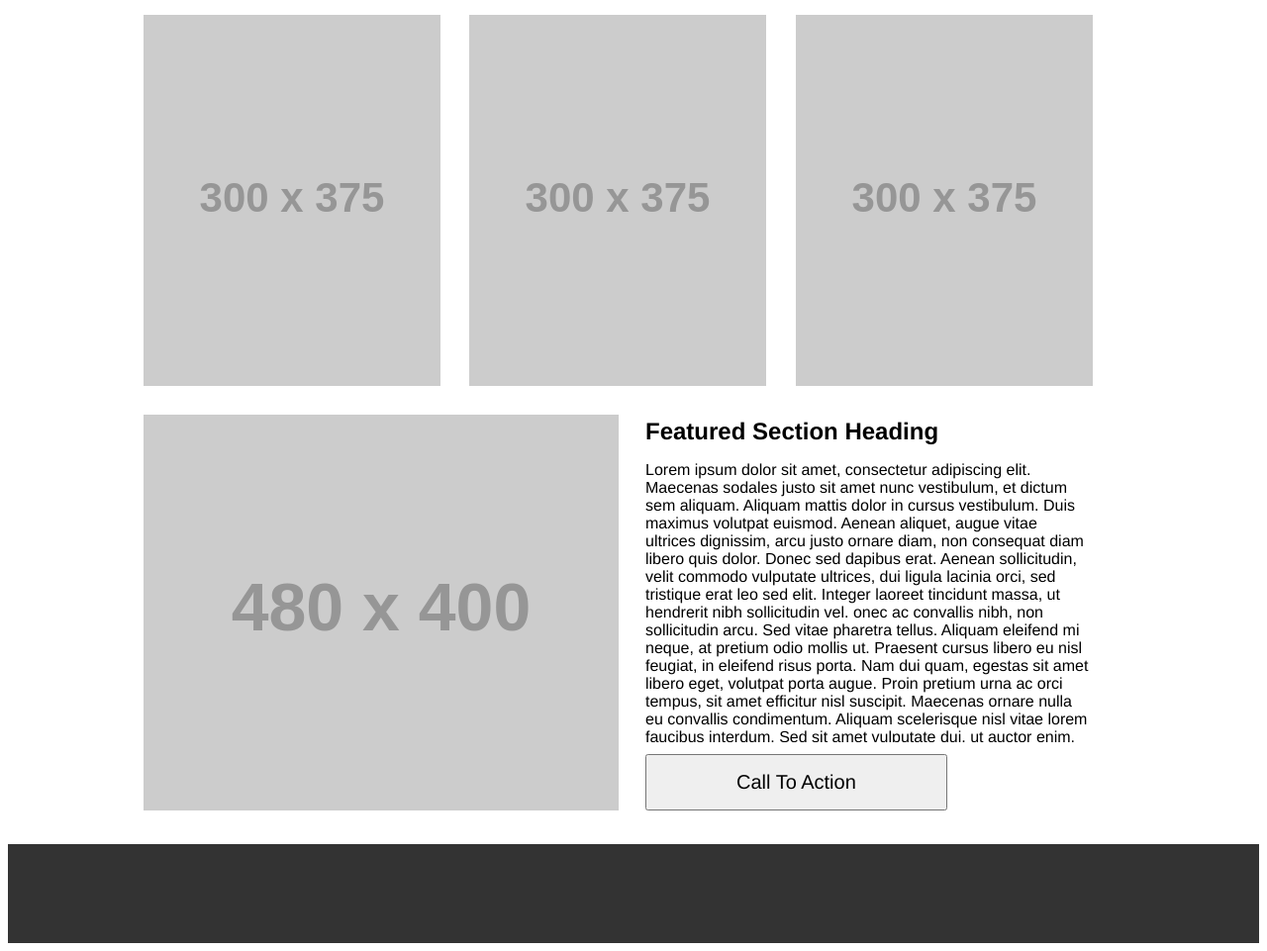
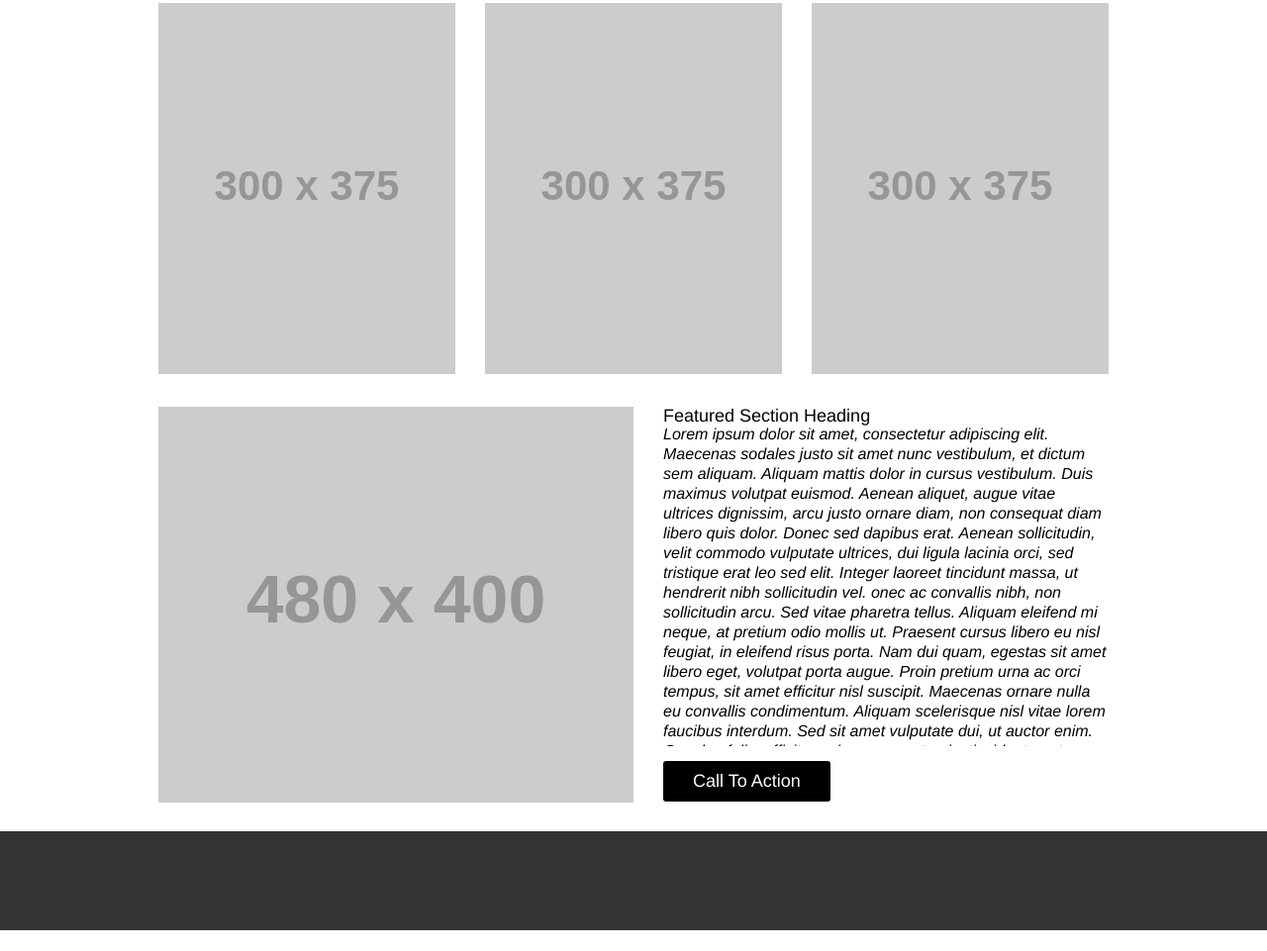
Before and after one commit to Yaspesberro/wireframe, a plain HTML site: page index.html in a window 1280 px wide. Shown: the part 610-1571 px from the top of the page at 99% size. After the commit the page ends 1550 px from the top, so only its background shows below. Drawn offline with Linux system fonts and the light colour scheme; placeholder pictures from the web are drawn by us.

Commit message:
Added class example

```diff
--- /dev/null
+++ b/css/reset.css
@@ -0,0 +1,48 @@
+/* http://meyerweb.com/eric/tools/css/reset/
+   v2.0 | 20110126
+   License: none (public domain)
+*/
+
+html, body, div, span, applet, object, iframe,
+h1, h2, h3, h4, h5, h6, p, blockquote, pre,
+a, abbr, acronym, address, big, cite, code,
+del, dfn, em, img, ins, kbd, q, s, samp,
+small, strike, strong, sub, sup, tt, var,
+b, u, i, center,
+dl, dt, dd, ol, ul, li,
+fieldset, form, label, legend,
+table, caption, tbody, tfoot, thead, tr, th, td,
+article, aside, canvas, details, embed,
+figure, figcaption, footer, header, hgroup,
+menu, nav, output, ruby, section, summary,
+time, mark, audio, video {
+	margin: 0;
+	padding: 0;
+	border: 0;
+	font-size: 100%;
+	font: inherit;
+	vertical-align: baseline;
+}
+/* HTML5 display-role reset for older browsers */
+article, aside, details, figcaption, figure,
+footer, header, hgroup, menu, nav, section {
+	display: block;
+}
+body {
+	line-height: 1;
+}
+ol, ul {
+	list-style: none;
+}
+blockquote, q {
+	quotes: none;
+}
+blockquote:before, blockquote:after,
+q:before, q:after {
+	content: '';
+	content: none;
+}
+table {
+	border-collapse: collapse;
+	border-spacing: 0;
+}
--- a/css/style.css
+++ b/css/style.css
@@ -29,6 +29,7 @@ a {
   color: #888;
 }
 
+/*
 main {
   width: 990px;
   height: 375;
@@ -85,3 +86,71 @@ button {
   padding-right: 90px;
   padding-left: 90px;
 }
+*/
+
+main {
+  width: 960px;
+  margin: 30px auto;
+}
+
+main ul {
+  padding-left: 0px;
+
+}
+
+main li {
+  list-style: none;
+  float: left;
+  margin-top: 30px;
+}
+
+main li:nth-child(2n) {
+  margin: 30px 30px 30px 30px;
+}
+
+section img {
+  float: left;
+}
+
+section div {
+  width: calc(50% - 30px);
+  float: left;
+  padding-left: 30px;
+  margin-bottom: 30px;
+}
+
+section h2 {
+  font-size: 18px;
+  margin-top: 0px;
+  margin-bottom: 0px;
+}
+
+section p {
+  font-style: italic;
+  height: 325px;
+  overflow: auto;
+  line-height: 20px;
+}
+
+button {
+  border: none;
+  padding: 10px 30px;
+  background: #000;
+  color: #fff;
+  border-radius: 3px;
+  font-size: 18px;
+  margin-top: 15px;
+
+  /*Pointer: hand pointer, trans: hover timing*/
+  cursor: pointer;
+  transition: 350ms;
+}
+
+button:hover {
+  background: #007900;
+  color: rgb(0, 255, 55);
+}
+
+footer {
+  clear: both;
+}
--- a/index.html
+++ b/index.html
@@ -6,6 +6,7 @@
   <title>Wireframe</title>
   <meta name="viewport" content="width=device-width, initial-scale=1">
   <link rel="stylesheet" type="text/css" media="screen" href="css/style.css" />
+  <link rel="stylesheet" type="text/css" media="screen" href="css/reset.css" />
 </head>
 
 <body>
@@ -33,9 +34,8 @@
     <section>
       <img id="pic" src="http://placehold.it/480x400/000" />
 
-      <div class="FixedContainer">
+      <div>
         <h2>Featured Section Heading</h2>
-        <div class="Content">
         <p>
           Lorem ipsum dolor sit amet, consectetur adipiscing elit. Maecenas sodales justo sit amet nunc vestibulum, et dictum sem aliquam.
           Aliquam mattis dolor in cursus vestibulum. Duis maximus volutpat euismod. Aenean aliquet, augue vitae ultrices dignissim,
@@ -52,7 +52,6 @@
           sit amet hendrerit lacus. Integer rhoncus sagittis erat sit amet sagittis. Vestibulum ligula elit, consequat ut mollis ut,
           aliquam ac diam. Nullam malesuada magna et sem ultricies malesuada.
         </p>
-        </div>
         <button>Call To Action</button>
       </div>
     </section>
```
Lines whose indentation alone changed are shown as unchanged.
